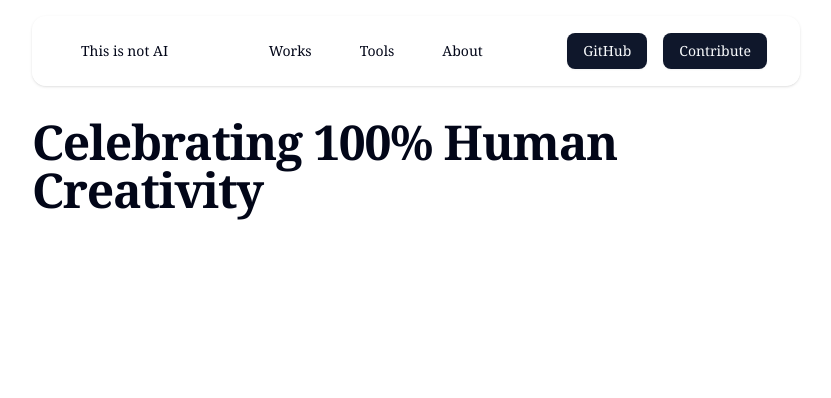
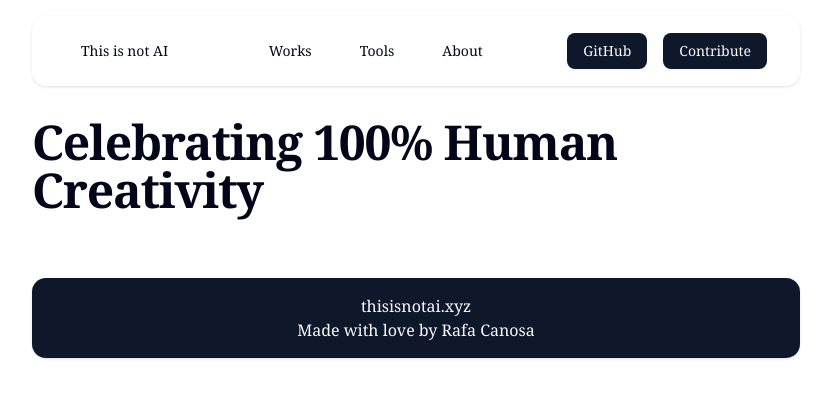
Before and after one commit to Rafacv23/thisisnotai, a SvelteKit app: page / in a window 1280 px wide. Shown: the top 398 px of the page, without its empty margins (224-1055 px from the left). Built offline with nearby package versions, Linux system fonts and the light colour scheme.

Commit message:
added footer

```diff
--- a/src/routes/+layout.svelte
+++ b/src/routes/+layout.svelte
@@ -2,6 +2,7 @@
 	import '../app.css';
 	import favicon from '$lib/assets/favicon.svg';
 	import Header from '$lib/components/header.svelte';
+	import Footer from '$lib/components/footer.svelte';
 
 	let { children } = $props();
 </script>
@@ -12,3 +13,4 @@
 
 <Header />
 {@render children()}
+<Footer />
```
